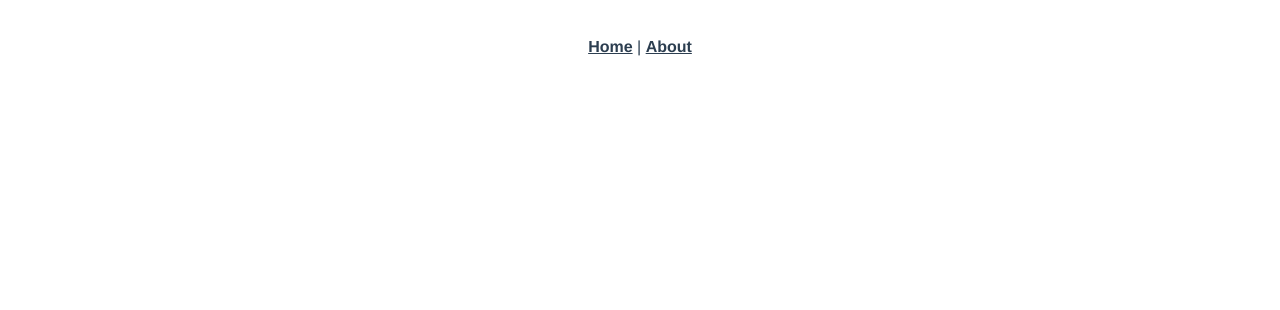
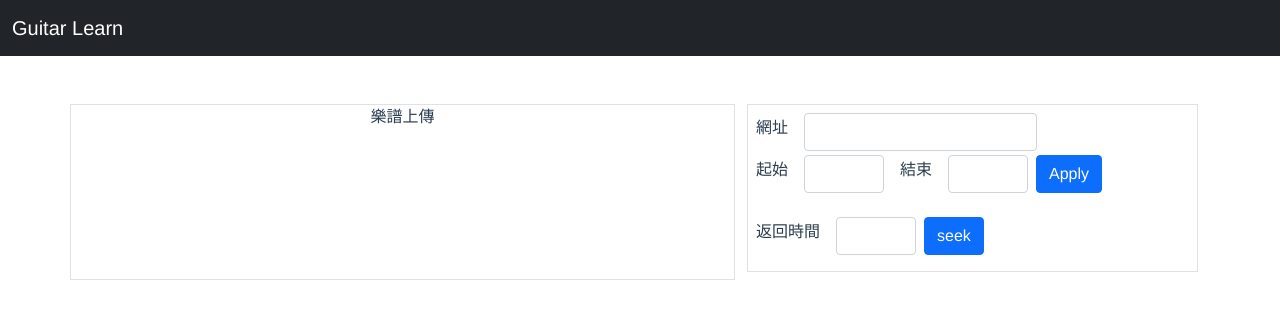
Before and after one commit to ChangGengWu/guitar-learn, a Vue app: page /test in a window 1280 px wide. Before the commit this address had no page. Shown: the top 310 px of the page. Built offline with nearby package versions, Linux system fonts and the light colour scheme.

Commit message:
success using youtube iframe api

```diff
--- a/package.json
+++ b/package.json
@@ -8,9 +8,12 @@
     "lint": "vue-cli-service lint"
   },
   "dependencies": {
+    "bootstrap": "^5.1.2",
     "core-js": "^3.6.5",
+    "get-video-id": "^3.4.1",
     "vue": "^3.0.0",
     "vue-router": "^4.0.0-0",
+    "vue-youtube": "^1.4.0",
     "youtube-vue3": "^0.1.10"
   },
   "devDependencies": {
--- a/src/App.vue
+++ b/src/App.vue
@@ -1,11 +1,23 @@
 <template>
-  <div id="nav">
+  <!-- <div id="nav">
     <router-link to="/">Home</router-link> |
     <router-link to="/about">About</router-link>
+    <router-link to="/test">test</router-link>
   </div>
-  <router-view/>
+  <router-view /> -->
+  <home />
 </template>
+<script>
+//import HelloWorld from "./components/HelloWorld.vue";
+import home from "./views/Home.vue";
 
+export default {
+  name: "App",
+  components: {
+    home,
+  },
+};
+</script>
 <style>
 #app {
   font-family: Avenir, Helvetica, Arial, sans-serif;
--- a/src/components/YoutubePlayer.vue
+++ b/src/components/YoutubePlayer.vue
@@ -1,63 +1,158 @@
 <template>
-  <div>
-    <div>
-      video_id : <input type="text" v-model="temp.video_id" /><br />
-      loop : <input type="number" v-model.number="temp.loop" /><br />
-      <button @click="applyConfig">Apply</button>
-      <button @click="playCurrentVideo">Play</button>
-      <button @click="stopCurrentVideo">Stop</button>
-      <button @click="pauseCurrentVideo">Pause</button>
+  <div class="border p-2">
+    <div class="row g-3 align-items-center mb-1">
+      <div class="col-auto">
+        <label for="videoURL" class="form-label"> 網址</label>
+      </div>
+      <div class="col-auto">
+        <input
+          type="text"
+          class="form-control"
+          id="videoURL"
+          aria-describedby="videoURL"
+          v-model="videoURL"
+        />
+      </div>
     </div>
-    <YoutubeVue3
-      ref="youtube"
-      autoplay="0"
-      :videoid="play.video_id"
-      :loop="play.loop"
-      :width="480"
-      :height="320"
-      @ended="onEnded"
-      @paused="onPaused"
-      @played="onPlayed"
-    />
+    <div class="row g-3 align-items-center mb-4">
+      <div class="col-auto">
+        <label for="startSecond" class="form-label">起始</label>
+      </div>
+      <div class="col-auto">
+        <input
+          type="text"
+          class="form-control customInput"
+          id="startSecond"
+          aria-describedby="startSecond"
+          v-model="startSecond"
+        />
+      </div>
+      <div class="col-auto">
+        <label for="endSecond" class="form-label"> 結束</label>
+      </div>
+      <div class="col-auto">
+        <input
+          type="text"
+          class="form-control customInput"
+          id="endSecond"
+          aria-describedby="endSecond"
+          v-model="endSecond"
+        />
+      </div>
+      <button class="btn btn-primary col-auto" @click="setVideo">Apply</button>
+    </div>
+    <div class="row g-3 align-items-center mb-2">
+      <div class="col-auto">
+        <label for="endSecond" class="form-label">返回時間</label>
+      </div>
+      <div class="col-auto">
+        <input
+          type="text"
+          class="form-control customInput"
+          id="endSecond"
+          aria-describedby="endSecond"
+          v-model="returnSecond"
+        />
+      </div>
+      <button class="btn btn-primary col-auto" @click="seek">seek</button>
+    </div>
+    {{ startSecond }}{{ endSecond }}
+  </div>
+  <div class="mt-2">
+    <div id="player" keep-alive></div>
   </div>
 </template>
+<script>
+import { ref, onMounted } from "vue";
+import getVideoId from "get-video-id";
+export default {
+  setup() {
+    const videoURL = ref("");
+    const startSecond = ref();
+    const endSecond = ref();
+    const videoID = ref("");
+    const returnSecond = ref();
 
-<script>
-import { YoutubeVue3 } from "youtube-vue3";
+    let player;
+    function youtubeLoader() {
+      const tag = document.createElement("script");
+      tag.src = "https://www.youtube.com/iframe_api";
+      const firstScriptTag = document.getElementsByTagName("script")[0];
+      firstScriptTag.parentNode.insertBefore(tag, firstScriptTag);
+      window.onYouTubeIframeAPIReady = function() {
+        player = new window.YT.Player("player", {
+          height: "300",
+          width: "400",
+          videoId: "HZ5xd_3yOcQ",
+          playerVars: {
+            playsinline: 1,
+            start: startSecond.value,
+            end: endSecond.value,
+          },
+          events: {
+            onReady: onPlayerReady,
+            onStateChange: onPlayerStateChange,
+          },
+        });
+      };
+    }
 
-export default {
-  name: "App",
-  data() {
+    function setVideo() {
+      getchVideoId();
+      player.loadVideoById({
+        videoId: videoID.value,
+        startSeconds: startSecond.value,
+        endSeconds: endSecond.value,
+      });
+    }
+
+    function onPlayerReady(event) {
+      event.target.playVideo();
+    }
+
+    let done = ref(false);
+    function onPlayerStateChange(event) {
+      if (event.data == window.YT.PlayerState.PLAYING && !done.value) {
+        //setTimeout(stopVideo, 6000);
+        done = true;
+      }
+    }
+
+    // function stopVideo() {
+    //   player.stopVideo();
+    // }
+
+    function seek() {
+      player.seekTo(returnSecond.value);
+    }
+
+    function getchVideoId() {
+      const videoInfo = getVideoId(videoURL.value);
+      videoID.value = videoInfo.id;
+    }
+
+    onMounted(() => {
+      youtubeLoader();
+      console.log("123");
+    });
+
     return {
-      temp: { video_id: "3P1CnWI62Ik", loop: 1 },
-      play: { video_id: "3P1CnWI62Ik", loop: 1 },
+      youtubeLoader,
+      onPlayerReady,
+      onPlayerStateChange,
+      startSecond,
+      endSecond,
+      setVideo,
+      videoURL,
+      seek,
+      returnSecond,
     };
-  },
-  components: {
-    YoutubeVue3,
-  },
-  methods: {
-    applyConfig() {
-      this.play = Object.assign(this.play, this.temp);
-    },
-    playCurrentVideo() {
-      this.$refs.youtube.player.playVideo();
-    },
-    stopCurrentVideo() {
-      this.$refs.youtube.player.stopVideo();
-    },
-    pauseCurrentVideo() {
-      this.$refs.youtube.player.pauseVideo();
-    },
-    onEnded() {
-      console.log("## OnEnded");
-    },
-    onPaused() {
-      console.log("## OnPaused");
-    },
-    onPlayed() {
-      console.log("## OnPlayed");
-    },
   },
 };
 </script>
+
+<style scoped>
+.customInput {
+  width: 5rem;
+}
+</style>
--- a/src/main.js
+++ b/src/main.js
@@ -1,5 +1,9 @@
-import { createApp } from 'vue'
-import App from './App.vue'
-import router from './router'
+import { createApp } from "vue";
+import App from "./App.vue";
+import router from "./router";
+import VueYoutube from "vue-youtube";
+import "bootstrap/dist/css/bootstrap.min.css";
 
-createApp(App).use(router).mount('#app')
+createApp(App)
+  .use(router, VueYoutube)
+  .mount("#app");
--- a/src/router/index.js
+++ b/src/router/index.js
@@ -1,25 +1,32 @@
-import { createRouter, createWebHistory } from 'vue-router'
-import Home from '../views/Home.vue'
+import { createRouter, createWebHistory } from "vue-router";
+import Home from "../views/Home.vue";
+import Test from "../views/Test.vue";
 
 const routes = [
   {
-    path: '/',
-    name: 'Home',
-    component: Home
+    path: "/",
+    name: "Home",
+    component: Home,
   },
   {
-    path: '/about',
-    name: 'About',
+    path: "/about",
+    name: "About",
     // route level code-splitting
     // this generates a separate chunk (about.[hash].js) for this route
     // which is lazy-loaded when the route is visited.
-    component: () => import(/* webpackChunkName: "about" */ '../views/About.vue')
-  }
-]
+    component: () =>
+      import(/* webpackChunkName: "about" */ "../views/About.vue"),
+  },
+  {
+    path: "/test",
+    name: "Test",
+    component: Test,
+  },
+];
 
 const router = createRouter({
   history: createWebHistory(process.env.BASE_URL),
-  routes
-})
+  routes,
+});
 
-export default router
+export default router;
--- a/src/views/Home.vue
+++ b/src/views/Home.vue
@@ -1,5 +1,17 @@
 <template>
-  <YoutubePlayer />
+  <nav class="navbar navbar-dark bg-dark">
+    <div class="container-fluid">
+      <a class="navbar-brand" href="#">
+        Guitar Learn
+      </a>
+    </div>
+  </nav>
+  <div class="container">
+    <div class="row mt-5">
+      <div class="col-md-7 border">樂譜上傳</div>
+      <div class="col-md-5"><YoutubePlayer /></div>
+    </div>
+  </div>
 </template>
 
 <script>
--- /dev/null
+++ b/src/views/Test.vue
@@ -0,0 +1,10 @@
+<template>
+  <YoutubePlayer />
+</template>
+
+<script>
+import YoutubePlayer from "../components/YoutubePlayer";
+export default {
+  components: { YoutubePlayer },
+};
+</script>
```
Also changed, not shown: src/components/YTPlayer3.vue (added, +10 -0 lines), src/components/YoutubePlayer2.vue (added, +63 -0 lines), 1 other file (tests, documents, lock files or other folders).
